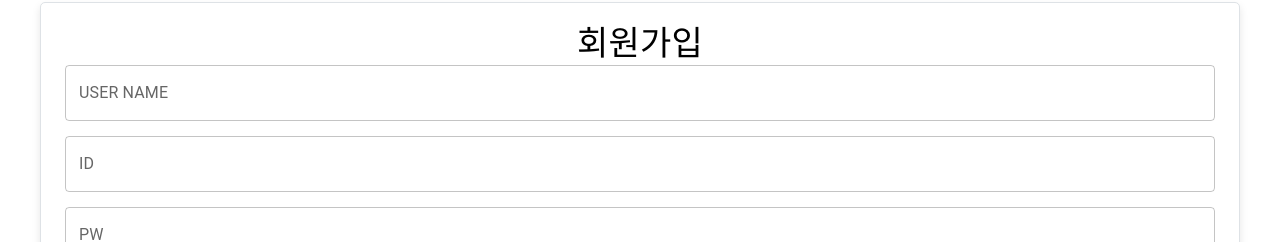
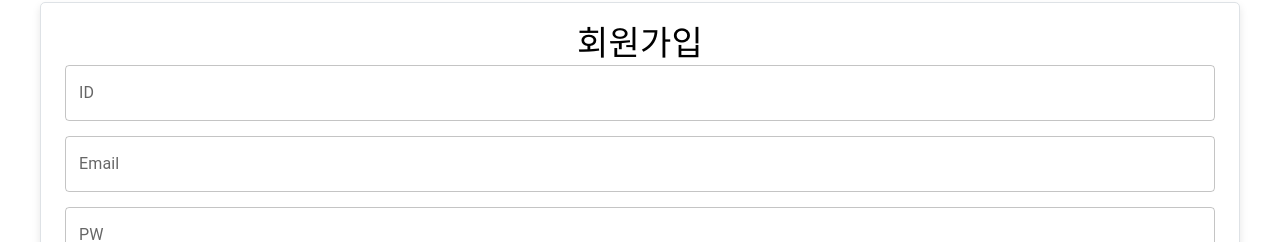
Before and after one commit to skkuse/2024spring_41class_team1, a React (Create React App) app in the folder frontend/: page /signup in a window 1280 px wide. Shown: the part 112-354 px from the top of the page. Built offline with nearby package versions, Linux system fonts and the light colour scheme.

Commit message:
fix: validate and correct image URLs during review

```diff
--- a/frontend/src/pages/SignUpPage.js
+++ b/frontend/src/pages/SignUpPage.js
@@ -1,24 +1,24 @@
-import React, { useState } from 'react';
-import Header from '../components/Header';
-import { Container, Typography, TextField, Button, Box } from '@mui/material';
-import { styled } from '@mui/material/styles';
-import { SettingsPower } from '@mui/icons-material';
+import React, { useState } from "react";
+import Header from "../components/Header";
+import { Container, Typography, TextField, Button, Box } from "@mui/material";
+import { styled } from "@mui/material/styles";
+import { SettingsPower } from "@mui/icons-material";
 import { useNavigate } from "react-router-dom";
 
 const SignUpContainer = styled(Container)({
   marginTop: 50,
   padding: 20,
-  border: '1px solid #dee2e6',
+  border: "1px solid #dee2e6",
   borderRadius: 5,
-  backgroundColor: '#ffffff',
-  boxShadow: '0 4px 8px rgba(0, 0, 0, 0.1)',
+  backgroundColor: "#ffffff",
+  boxShadow: "0 4px 8px rgba(0, 0, 0, 0.1)",
   maxWidth: 400,
-  margin: '50px auto',
+  margin: "50px auto",
 });
 
 const Form = styled(Box)({
-  display: 'flex',
-  flexDirection: 'column',
+  display: "flex",
+  flexDirection: "column",
   gap: 15,
 });
 
@@ -26,41 +26,45 @@ const SubmitButton = styled(Button)({
   marginTop: 15,
 });
 
-const SignUpPage =  () => {
-  const [name, setName] = useState('');
-  const [id, setId] = useState('');
-  const [pw, setPw] = useState('');
-  const [confirmPassword, setConfirmPassword] = useState('');
+const SignUpPage = () => {
+  const [email, setEmail] = useState("");
+  const [id, setId] = useState("");
+  const [pw, setPw] = useState("");
+  const [confirmPassword, setConfirmPassword] = useState("");
   const navigate = useNavigate();
 
-  const handleSignUp = async () => {  //회원가입 버튼 클릭시
-    if (!name || !id || !pw || !confirmPassword) {    //비어있는 필드 존재하는 경우
-      alert('모든 필드를 입력해주세요.');
-    } else if (pw !== confirmPassword) {  //pw와 pw확인의 value가 일치하지 않는 경우
-      alert('비밀번호와 비밀번호 확인이 일치하지 않습니다.');
-    } else {  //정상 flow
+  const handleSignUp = async () => {
+    //회원가입 버튼 클릭시
+    if (!email || !id || !pw || !confirmPassword) {
+      //비어있는 필드 존재하는 경우
+      alert("모든 필드를 입력해주세요.");
+    } else if (pw !== confirmPassword) {
+      //pw와 pw확인의 value가 일치하지 않는 경우
+      alert("비밀번호와 비밀번호 확인이 일치하지 않습니다.");
+    } else {
+      //정상 flow
       // 서버로 POST 요청 보내기
       const formData = new FormData();
-      formData.append('username', name);
-      formData.append('email', id);
-      formData.append('password', pw);
+      formData.append("username", id);
+      formData.append("email", email);
+      formData.append("password", pw);
 
-
-      try{
-        const response = await fetch("/signup", { // signup에 사용자가 입력한 데이터를 포함하여 request
+      try {
+        const response = await fetch("/signup", {
+          // signup에 사용자가 입력한 데이터를 포함하여 request
           method: "POST",
           mode: "no-cors",
           body: formData,
         });
-        if (response.ok && response.status === 200){
+        if (response.ok && response.status === 200) {
           //회원 가입  성공
           alert("Signup successfully");
-          navigate('/login');
-        } else{
+          navigate("/login");
+        } else {
           //console.log(response.status);
           alert("signup failed");
         }
-      }catch(error){
+      } catch (error) {
         alert("signup failed. Please check your connection.");
       }
     }
@@ -75,18 +79,18 @@ const SignUpPage =  () => {
         </Typography>
         <Form component="form">
           <TextField
-            label="USER NAME"
-            variant="outlined"
-            fullWidth
-            value={name}
-            onChange={(e) => setName(e.target.value)}
-          />
-          <TextField
             label="ID"
             variant="outlined"
             fullWidth
             value={id}
             onChange={(e) => setId(e.target.value)}
+          />
+          <TextField
+            label="Email"
+            variant="outlined"
+            fullWidth
+            value={email}
+            onChange={(e) => setEmail(e.target.value)}
           />
           <TextField
             label="PW"
```
